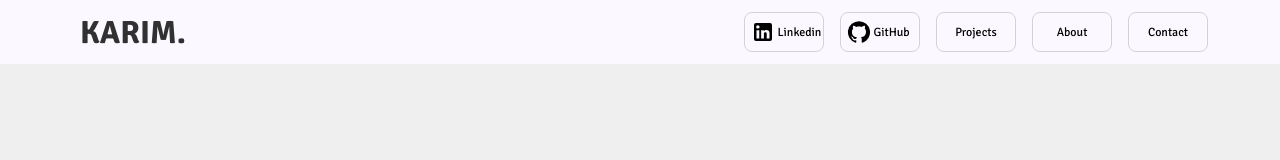
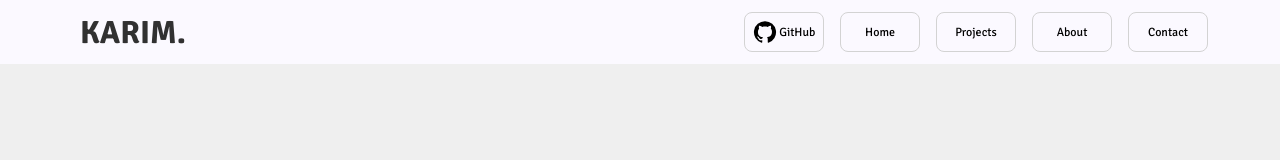
Before and after one commit to kaaf7/personal_website, a React (Create React App) app: page / in a window 1280 px wide. Shown: the top 160 px of the page. Built offline with nearby package versions, Linux system fonts and the light colour scheme.

Commit message:
change icon order and add new icon

```diff
--- a/src/Components/Navbar.jsx
+++ b/src/Components/Navbar.jsx
@@ -69,7 +69,7 @@ const RightItems = styled.div`
 const IconContainer = styled.div`
   display: flex;
   flex-direction: row;
-  justify-content: flex-start;
+  justify-content: center;
   align-items: center;
 `;
 const Navbar = () => {
@@ -114,11 +114,6 @@ const Navbar = () => {
         </Logo>
         <RightItems>
           <NavbarItem>
-            <IconContainer>
-              <LinkedInIcon sx={{ marginRight: ".2vw" }}></LinkedInIcon>Linkedin
-            </IconContainer>
-          </NavbarItem>
-          <NavbarItem>
             <a
               style={{ color: "black", textDecoration: "none" }}
               href={gitHubLink}
@@ -134,6 +129,17 @@ const Navbar = () => {
               </IconContainer>{" "}
             </a>
           </NavbarItem>
+          <NavbarItem
+            onClick={() => {
+              NavigateDir("/");
+            }}
+          >
+            <IconContainer>
+              Home
+              {/* <LinkedInIcon sx={{ marginRight: ".2vw" }}></LinkedInIcon>Linkedin */}
+            </IconContainer>
+          </NavbarItem>
+
           <NavbarItem
             onClick={() => {
               NavigateDir("/projects");
```
